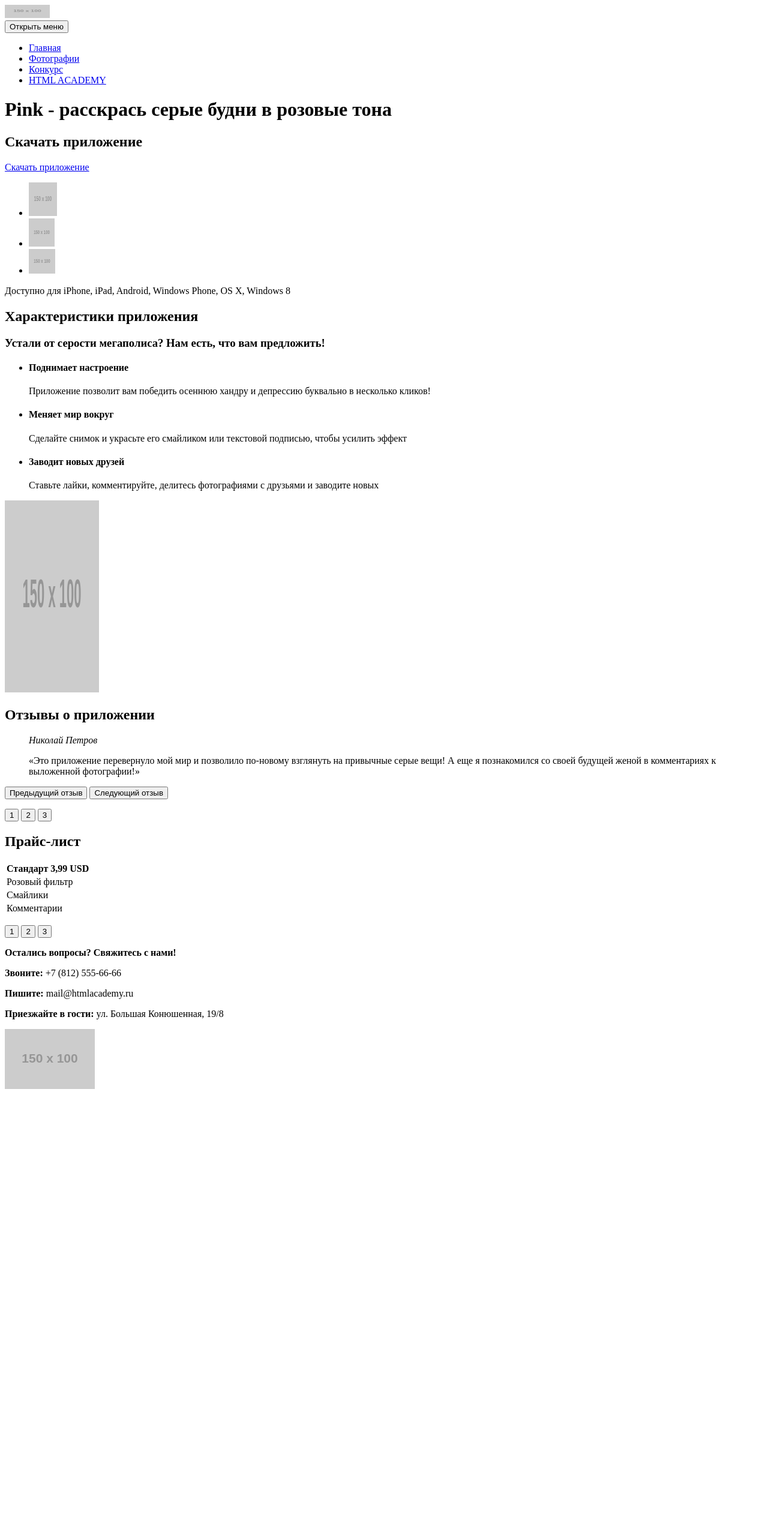
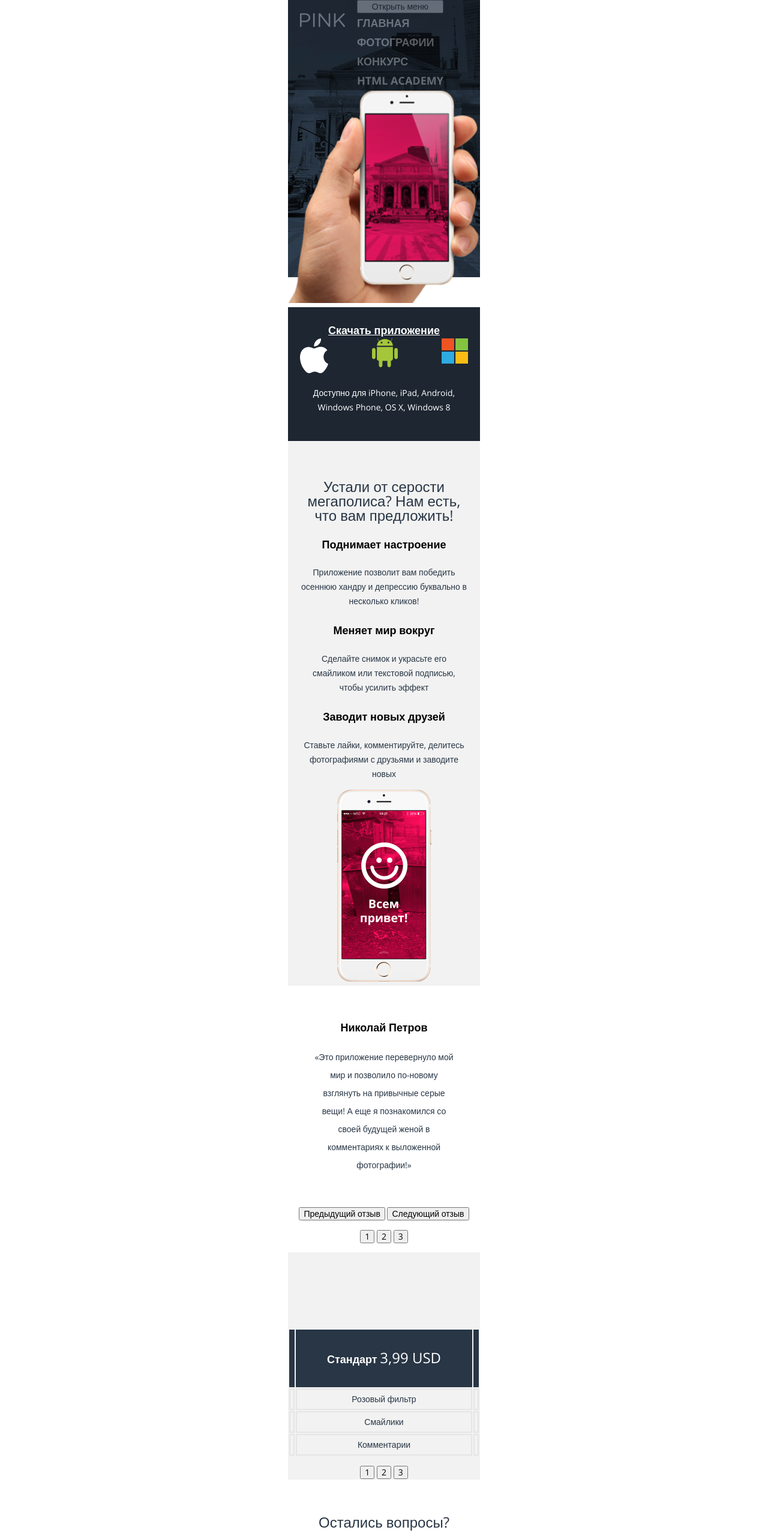
Before and after one commit to StepanezNataly/549683-pink-17, a website: page source/index.html in a window 1280 px wide. Shown: the top 2555 px of the page at 60% size. Before the commit the page ends 1827 px from the top, so only its background shows below. Drawn offline with nearby package versions, Linux system fonts and the light colour scheme; files that its build step writes are made by us from their sources; placeholder pictures from the web are drawn by us.

Commit message:
Добавляет базовую стилизацию страниц проекта (мобильной версии), построенную на препроцессорах

```diff
--- a/source/index.html
+++ b/source/index.html
@@ -3,11 +3,14 @@
   <head>
     <meta charset="utf-8">
     <title>Pink</title>
+    <link href="https://fonts.googleapis.com/css?family=Open+Sans:300,400,700&display=swap&subset=cyrillic" rel="stylesheet">
+    <link rel="stylesheet" href="css/normalize.css">
+    <link rel="stylesheet" href="css/style.css">
   </head>
   <body>
-    <header class="page-header">
-      <a class="page-header__logo" href="#">
-        <img class="page-header__logo-text" src="http://placehold.it/150x100" width="75" height="22" alt="Логотип Pink">
+    <header class="page-header container">
+      <a class="page-header__logo" href="index.html">
+        <img class="page-header__logo-text" src="img/logo-pink-white-mobile.svg" width="75" height="22" alt="Логотип Pink">
       </a>
       <nav class="main-nav">
         <button class="main-nav__toggle" type="button">Открыть меню</button>
@@ -29,8 +32,9 @@
         </div>
       </nav>
     </header>
-    <main class="page-main">
-      <h1 class="visually-hidden">Pink - расскрась серые будни в розовые тона</h1>
+    <main class="page-main container">
+      <h1 class="visually-hidden">Взгляните на жизнь иначе!</h1>
+      <img src="img/iphone-hand-mobile@1x.png" width="320" height="314" alt="Айфон в руке">
       <section class="download">
         <div class="download__wrapper">
           <h2 class="visually-hidden">Скачать приложение</h2>
@@ -38,17 +42,17 @@
           <ul class="download__list">
             <li class="download__item">
               <a href="https://www.apple.com/ru/itunes/">
-                <img src="http://placehold.it/150x100" width="47" height="56" alt="IOS">
+                <img src="img/logo-apple.svg" width="47" height="56" alt="Apple">
               </a>
             </li>
             <li class="download__item">
               <a href="https://play.google.com/store">
-                <img src="http://placehold.it/150x100" width="43" height="47" alt="Android">
+                <img src="img/logo-android.svg" width="43" height="47" alt="Android">
               </a>
             </li>
             <li class="download__item">
               <a href="https://www.microsoft.com/ru-ru/store/b/home">
-                <img src="http://placehold.it/150x100" width="44" height="41" alt="Windows">
+                <img src="img/logo-microsoft.svg" width="44" height="41" alt="Microsoft">
               </a>
             </li>
           </ul>
@@ -62,20 +66,20 @@
           <ul class="features__list">
             <li class="features__item">
               <h4 class="features__item-title">Поднимает настроение</h4>
-              <p class="features__description">Приложение позволит вам победить осеннюю хандру и депрессию буквально в несколько кликов!</p>
+              <p class="features__item-description">Приложение позволит вам победить осеннюю хандру и депрессию буквально в несколько кликов!</p>
             </li>
             <li class="features__item">
               <h4 class="features__item-title">Меняет мир вокруг</h4>
-              <p class="features__description">Сделайте снимок и украсьте его смайликом или текстовой подписью, чтобы усилить эффект</p>
+              <p class="features__item-description">Сделайте снимок и украсьте его смайликом или текстовой подписью, чтобы усилить эффект</p>
             </li>
             <li class="features__item">
               <h4 class="features__item-title">Заводит новых друзей</h4>
-              <p class="features__description">Ставьте лайки, комментируйте, делитесь фотографиями с друзьями и заводите новых</p>
+              <p class="features__item-description">Ставьте лайки, комментируйте, делитесь фотографиями с друзьями и заводите новых</p>
             </li>
           </ul>
         </div>
         <div class="features__image">
-          <img src="http://placehold.it/150x100" width="157" height="320" alt="Приложение на iPhone">
+          <img src="img/iphone-screen-mobile@1x.png" width="157" height="320" alt="Изображение приложения на iPhone">
         </div>
       </section>
       <section class="reviews">
@@ -83,7 +87,7 @@
           <h2 class="visually-hidden">Отзывы о приложении</h2>
           <div class="reviews__list slider__list">
             <blockquote class="reviews_item slider__item">
-              <cite class="reviews__author-name">Николай Петров</cite>
+              <cite class="reviews__author">Николай Петров</cite>
               <p class="reviews__text">«Это приложение перевернуло мой мир и позволило по-новому взглянуть на привычные серые вещи! А еще я познакомился со своей будущей женой в комментариях к выложенной фотографии!»
               </p>
             </blockquote>
@@ -97,24 +101,32 @@
           </p>
         </div>
       </section>
-      <section class="price">
-        <div class="price__wrapper slider">
+      <section class="tariffs">
+        <div class="tariffs__wrapper slider">
           <h2 class="visually-hidden">Прайс-лист</h2>
-          <table class="price__list slider__list">
+          <table class="tariffs__list slider__list">
             <tr>
-              <th class="price__caption">Стандарт 3,99 USD</th>
+              <td class="tariffs__caption"></td>
+              <th class="tariffs__caption">Стандарт <span class="tariffs__caption-price">3,99 USD<span></th>
+              <td class="tariffs__caption"></td>
             </tr>
             <tr>
-              <td class="price__function">Розовый фильтр</td>
+              <td class="tariffs__function"></td>
+              <td class="tariffs__function">Розовый фильтр</td>
+              <td class="tariffs__function"></td>
             </tr>
             <tr>
-              <td class="price__function">Смайлики</td>
+              <td class="tariffs__function"></td>
+              <td class="tariffs__function">Смайлики</td>
+              <td class="tariffs__function"></td>
             </tr>
             <tr>
-              <td class="price__function">Комментарии</td>
+              <td class="tariffs__function"></td>
+              <td class="tariffs__function">Комментарии</td>
+              <td class="tariffs__function"></td>
             </tr>
           </table>
-          <p class="price__toggles slider__toggles">
+          <p class="tariffs__toggles slider__toggles">
             <button class="slider__toggle" type="button">1</button>
             <button class="slider__toggle" type="button">2</button>
             <button class="slider__toggle" type="button">3</button>
@@ -122,23 +134,26 @@
         </div>
       </section>
     </main>
-    <footer class="page-footer">
+    <footer class="page-footer container">
       <section class="page-footer__contacts contacts">
         <b class="contacts__title">Остались вопросы? Свяжитесь с нами!</b>
         <div class="contacts__info">
           <p class="contacts__text">
-            <strong>Звоните:</strong> +7 (812) 555-66-66
+            <strong>Звоните:</strong>
+            <p class="contacts__text-phone">+7 (812) 555-66-66</p>
           </p>
           <p class="contacts__text">
-            <strong>Пишите:</strong> mail@htmlacademy.ru
+            <strong>Пишите:</strong>
+            <p class="contacts__text-mail">mail@htmlacademy.ru</p>
           </p>
           <p class="contacts__text">
-            <strong>Приезжайте в гости:</strong> ул. Большая Конюшенная, 19/8
+            <strong>Приезжайте в гости:</strong>
+            <p class="contacts__text-adress">ул. Большая Конюшенная, 19/8</p>
           </p>
         </div>
       </section>
       <section class="page-footer__map map">
-        <img src="http://placehold.it/150x100" alt="Наше местоположение">
+        <img src="img/bg-map-mobile@1x.png" alt="Наше местоположение">
       </section>
     </footer>
   </body>
--- /dev/null
+++ b/source/less/blocks/download.less
@@ -0,0 +1,21 @@
+.download {
+  background-color: #1d2631;
+  margin: 0;
+  padding: 28px 20px 30px 20px;
+  text-align: center;
+}
+.download__link {
+  color: @color;
+  font-size: 18px;
+  line-height: 18px;
+  font-weight: 700;
+}
+.download__text {
+  color: @color;
+  font-size: @base-size;
+}
+.download__list {
+  display: flex;
+  justify-content: space-between;
+  .list-style ();
+}
--- /dev/null
+++ b/source/less/blocks/features.less
@@ -0,0 +1,21 @@
+.features {
+  background-color: @bg-color-grey;
+  margin: 0;
+  padding: 40px 20px 0 20px;
+  text-align: center;
+}
+.features__title {
+  font-size: 24px;
+  font-weight: 300;
+}
+.features__list {
+  .list-style ();
+}
+.features__item {
+  font-weight: 400;
+}
+.features__item-title {
+  font-size: 18px;
+  font-weight: 700;
+  color: #000000;
+}
--- /dev/null
+++ b/source/less/blocks/page-footer.less
@@ -0,0 +1,36 @@
+.page-footer__wrapper {
+  background-color: @bg-light;
+  padding: 40px 20px;
+  text-align: center;
+}
+.page-footer__contacts {
+  padding: 45px 20px 0 20px;
+  text-align: center;
+}
+.contacts__title {
+  font-size: 24px;
+  font-weight: 300;
+}
+.contacts__text-phone {
+  font-size: 24px;
+  font-weight: 300;
+  color: #d22856;
+}
+.contacts__text-mail {
+  font-size: 24px;
+  font-weight: 300;
+  color: #d22856;
+}
+.contacts__text-adress {
+  font-size: 24px;
+  font-weight: 300;
+  color: #d22856;
+}
+.contacts__text {
+  font-size: 18px;
+  font-weight: bold;
+  color: @base-color;
+}
+.social__list {
+  .list-style ();
+}
--- /dev/null
+++ b/source/less/blocks/page-header.less
@@ -0,0 +1,24 @@
+.page-header {
+  display: flex;
+  background-color: #000000;
+  opacity: 0.3;
+}
+.page-header__logo-text {
+  margin: 22px 20px 25px 20px;
+}
+.main-nav {
+  display: flex;
+  flex-direction: column;
+  align-content: space-between;
+}
+.main-nav__list {
+  .list-style ();
+}
+.site-list__item a {
+  text-decoration: none;
+  text-transform: uppercase;
+  font-size: 18px;
+  font-weight: 700;
+  line-height: 32px;
+  color: @color;
+}
--- /dev/null
+++ b/source/less/blocks/page-main.less
@@ -0,0 +1,24 @@
+.page-main__title {
+  font-size: 24px;
+  font-weight: 300;
+  color: @color;
+  text-align: center;
+  padding: 30px 35px 70px 35px;
+}
+.photo {
+  background-color: @bg-light;
+}
+.photo__title {
+  font-size: @base-size;
+  font-weight: 400;
+  text-align: center;
+  padding: 50px 35px;
+}
+.photo__item {
+  margin: 0 20px;
+}
+.photo__item-description {
+  margin: 0 20px;
+  padding: 18px 15px;
+  background-color: @bg-color-grey;
+}
--- /dev/null
+++ b/source/less/blocks/reviews.less
@@ -0,0 +1,17 @@
+.reviews__wrapper {
+  padding: 40px 0px 0px 0px;
+  text-align: center;
+}
+.reviews__author {
+  font-size: 18px;
+  font-weight: 700;
+  font-style: normal;
+  line-height: 30px;
+  color: #000000;
+}
+.reviews__text {
+  margin: 0;
+  padding: 20px 0 40px 0;
+  font-weight: 400;
+  line-height: 30px;
+}
--- /dev/null
+++ b/source/less/blocks/tariffs.less
@@ -0,0 +1,26 @@
+.tariffs__wrapper {
+  background-color: @bg-color-grey;
+  padding: 127px 0px 0 0px;
+  text-align: center;
+}
+.tariffs__list {
+  width: 100%;
+}
+.tariffs__caption {
+  height: 94px;
+  background-color: @bg-dark;
+  font-size: 18px;
+  font-weight: 700;
+  line-height: 30px;
+  color: @color;
+  text-align: center;
+}
+.tariffs__caption .tariffs__caption-price {
+  font-size: 24px;
+  font-weight: 300;
+}
+.tariffs__function {
+  line-height: 30px;
+  font-weight: 400;
+  border: solid 2px #e5e5e5;
+}
--- /dev/null
+++ b/source/less/mixins.less
@@ -0,0 +1,5 @@
+.list-style () {
+  margin: 0;
+  padding: 0;
+  list-style: none;
+}
--- /dev/null
+++ b/source/less/style.less
@@ -0,0 +1,52 @@
+@import "variables.less";
+@import "mixins.less";
+@import "blocks/page-header.less";
+@import "blocks/features.less";
+@import "blocks/download.less";
+@import "blocks/reviews.less";
+@import "blocks/tariffs.less";
+@import "blocks/page-footer.less";
+@import "blocks/page-main.less";
+
+body {
+  background-color: @bg-light;
+  background-image: url("../img/bg-back-mobile@1x.jpg");
+  background-repeat: no-repeat;
+  background-position: 50% 0;
+  background-size: 320px auto;
+  min-width: 320px;
+  margin: 0;
+  padding: 0;
+  font-family: Open Sans, Arial, sans serif;
+  font-size: @base-size;
+  line-height: 24px;
+  font-weight: 300;
+  font-style: normal;
+  color: @base-color;
+}
+
+img {
+  max-width: 100%;
+  height: auto;
+}
+.container {
+  width: 320px;
+  margin: 0 auto;
+  padding: 0;
+}
+
+.visually-hidden:not(:focus):not(:active),
+input[type="checkbox"].visually-hidden,
+input[type="radio"].visually-hidden {
+  position: absolute;
+  width: 1px;
+  height: 1px;
+  margin: -1px;
+  border: 0;
+  padding: 0;
+  white-space: nowrap;
+  -webkit-clip-path: inset(100%);
+          clip-path: inset(100%);
+  overflow: hidden;
+  clip: rect(0 0 0 0);
+}
--- /dev/null
+++ b/source/less/variables.less
@@ -0,0 +1,6 @@
+@bg-light: #ffffff;
+@bg-dark: #283645;
+@bg-color-grey: #f2f2f2;
+@base-color: #283645;
+@color: #ffffff;
+@base-size: 14px;
```
Also changed, not shown: source/form.html (+11 -8 lines), source/photo.html (+56 -39 lines), 1 other file.
